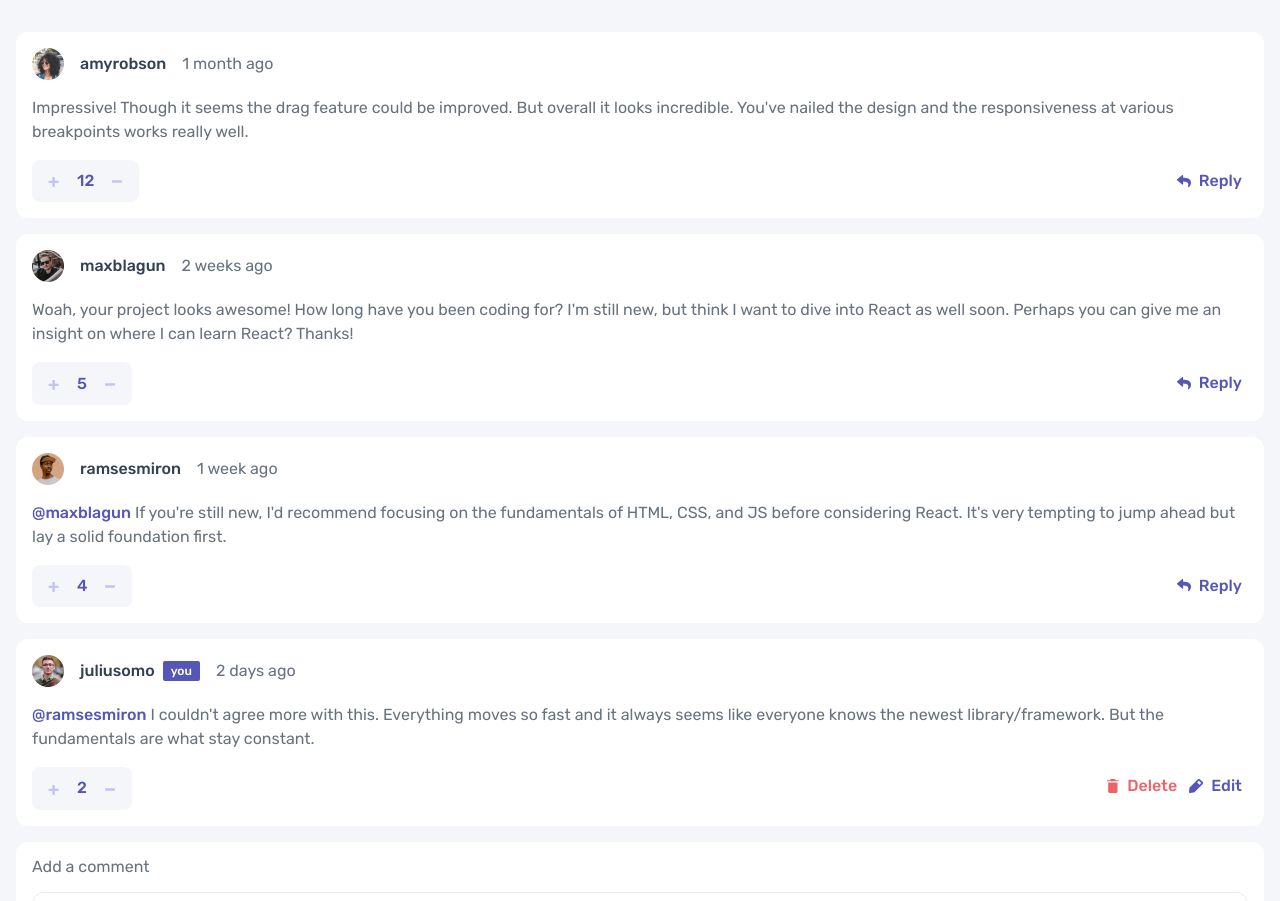
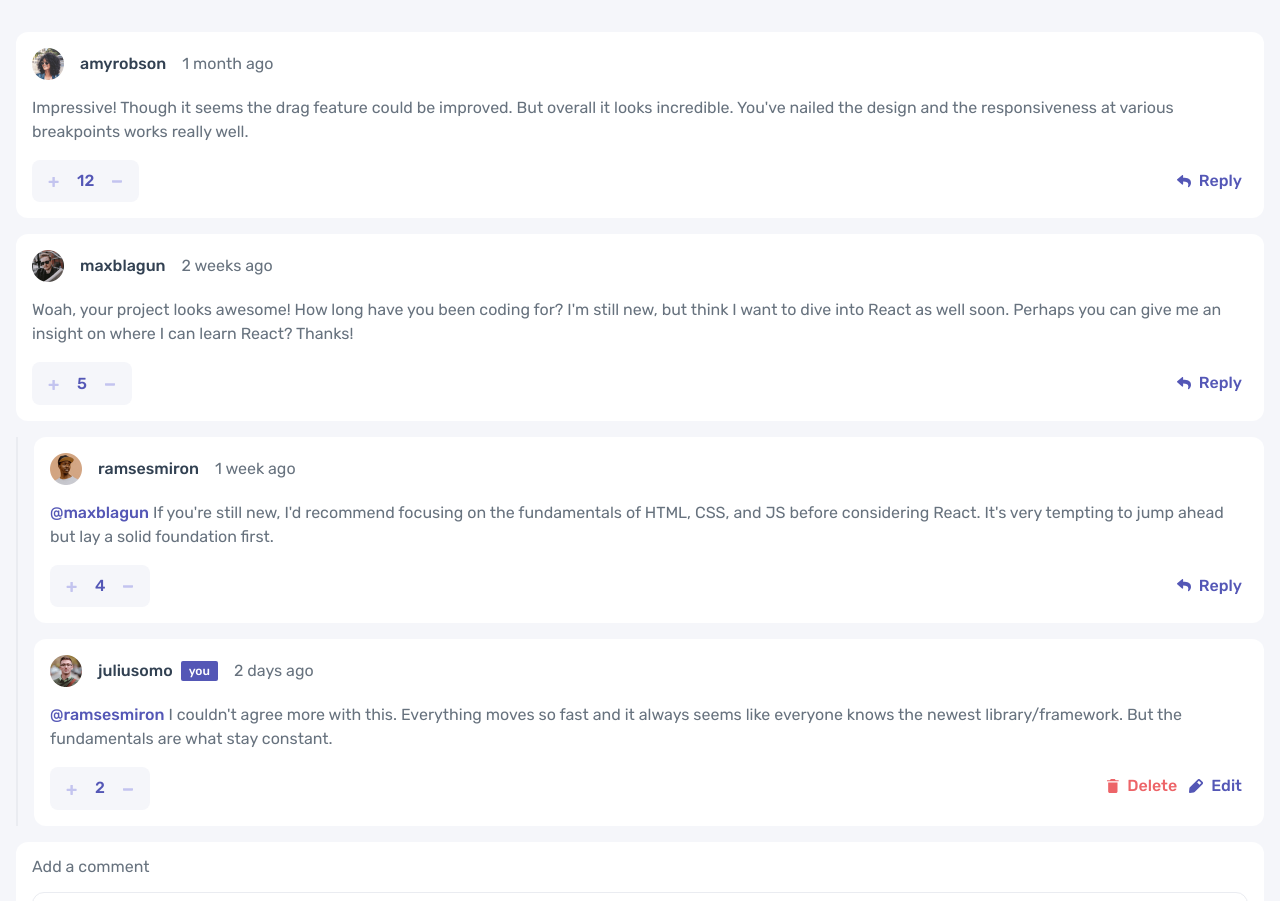
Before and after one commit to fernandonagase/nextjs-comments-component, a Next.js app: page / in a window 1280 px wide. Shown: the top 901 px of the page. Built offline with nearby package versions, Linux system fonts and the light colour scheme.

Commit message:
update reply list styles

```diff
--- a/components/CommentThread/index.tsx
+++ b/components/CommentThread/index.tsx
@@ -13,7 +13,7 @@ export default function CommentThread(props: CommentThreadProps) {
         <div className={className}>
             <Comment comment={comment} />
             {comment.replies.length > 0 && (
-                <div>
+                <div className={styles.commentThread__list}>
                     {comment.replies.map((reply) => (
                         <Comment
                             comment={reply}
--- a/components/CommentThread/styles/comment-thread.module.scss
+++ b/components/CommentThread/styles/comment-thread.module.scss
@@ -1,4 +1,9 @@
 .commentThread {
+    &__list {
+        padding-inline-start: 16px;
+        border-inline-start: 2px solid hsl(223, 19%, 93%);
+    }
+
     &__reply {
         margin-block-start: 16px;
     }
```
